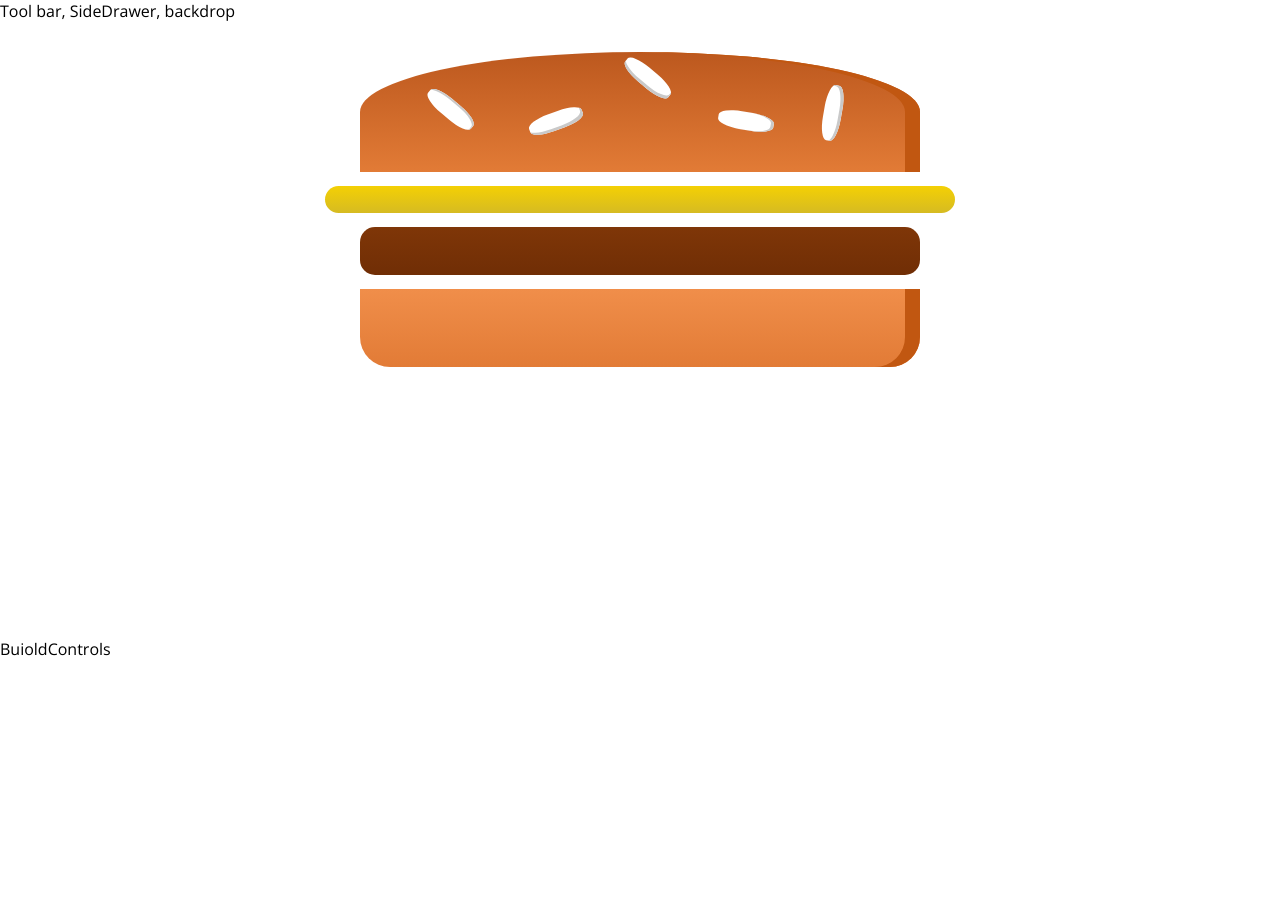
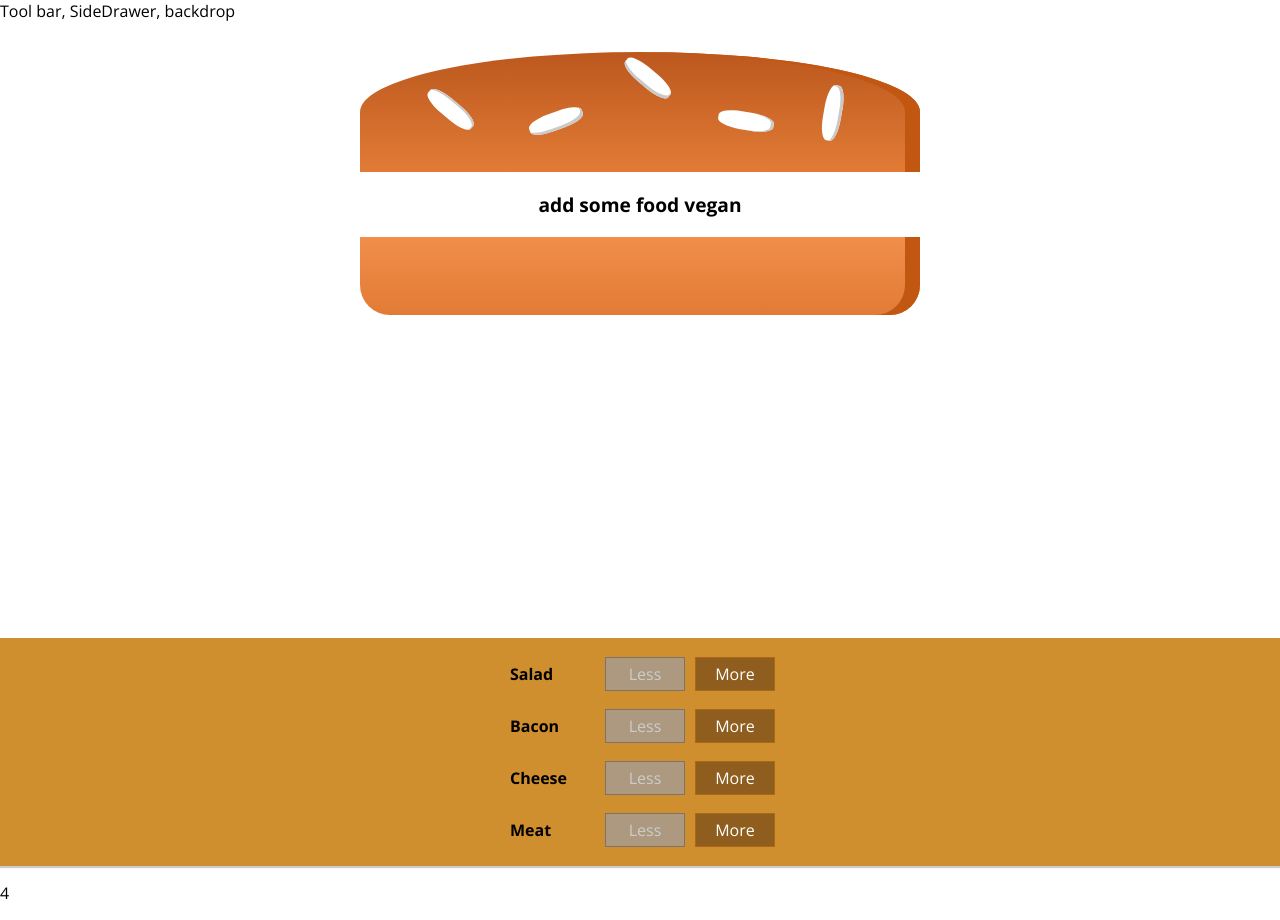
Before and after one commit to thbach/burgerbuilder, a React app: page / in a window 1280 px wide. Before the commit the page ends 800 px from the top, so only its background shows below. Built offline with nearby package versions, Linux system fonts and the light colour scheme.

Commit message:
added burger controls

```diff
--- a/src/App.js
+++ b/src/App.js
@@ -1,4 +1,4 @@
-import React, { Component } from 'react';
+import React, {Component} from 'react';
 import Layout from './components/Layout/Layout';
 import BurgerBuilder from './containers/BurgerBuilder/BurgerBuilder';
 
--- /dev/null
+++ b/src/components/BuildControls/BuildControl/BuildControl.css
@@ -0,0 +1,58 @@
+.BuildControl {
+  display: flex;
+  justify-content: space-between;
+  align-items: center;
+  margin: 5px 0;
+}
+
+.BuildControl button {
+  display: block;
+  font: inherit;
+  padding: 5px;
+  margin: 0 5px;
+  width: 80px;
+  border: 1px solid #aa6817;
+  cursor: pointer;
+  outline: none;
+}
+
+.BuildControl button:disabled {
+  background-color: #ac9980;
+  border: 1px solid #7e7365;
+  color: #ccc;
+  cursor: default;
+}
+
+.BuildControl button:hover:disabled {
+  background-color: #ac9980;
+  color: #ccc;
+  cursor: not-allowed;
+}
+
+.Label {
+  padding: 10px;
+  font-weight: bold;
+  width: 80px;
+}
+
+.BuildControl .Less {
+  background-color: #d39952;
+  color: white;
+}
+
+.BuildControl .More {
+  background-color: #8f5e1e;
+  color: white;
+}
+
+.BuildControl .Less:hover,
+.BuildControl .Less:active {
+  background-color: #daa972;
+  color: white;
+}
+
+.BuildControl .More:hover,
+.BuildControl .More:active {
+  background-color: #99703f;
+  color: white;
+}
--- /dev/null
+++ b/src/components/BuildControls/BuildControl/BuildControl.js
@@ -0,0 +1,19 @@
+import React from 'react';
+import classes from './BuildControl.css';
+
+const buildControl = props => (
+  <div className={classes.BuildControl}>
+    <div className={classes.Label}>{props.label}</div>
+    <button
+      className={classes.Less}
+      onClick={props.removed}
+      disabled={props.disabled}>
+      Less
+    </button>
+    <button className={classes.More} onClick={props.added}>
+      More
+    </button>
+  </div>
+);
+
+export default buildControl;
--- /dev/null
+++ b/src/components/BuildControls/BuildControls.css
@@ -0,0 +1,10 @@
+.BuildControls {
+  width: 100%;
+  background-color: #cf8f2e;
+  display: flex;
+  flex-flow: column;
+  align-items: center;
+  box-shadow: 0 2px 1px #ccc;
+  margin: auto;
+  padding: 10px 0;
+}
--- /dev/null
+++ b/src/components/BuildControls/BuildControls.js
@@ -0,0 +1,26 @@
+import React from 'react';
+import classes from './BuildControls.css';
+import BuildControl from './BuildControl/BuildControl';
+
+const controls = [
+  {label: 'Salad', type: 'salad'},
+  {label: 'Bacon', type: 'bacon'},
+  {label: 'Cheese', type: 'cheese'},
+  {label: 'Meat', type: 'meat'}
+];
+
+const buildControls = props => (
+  <div className={classes.BuildControls}>
+    {controls.map(ctrl => (
+      <BuildControl
+        added={() => props.ingredientAdded(ctrl.type)}
+        removed={() => props.ingredientRemoved(ctrl.type)}
+        key={ctrl.label}
+        label={ctrl.label}
+        disabled={props.disabled[ctrl.type]}
+      />
+    ))}
+  </div>
+);
+
+export default buildControls;
--- a/src/components/Burger/Burger.js
+++ b/src/components/Burger/Burger.js
@@ -3,11 +3,24 @@ import classes from './Burger.css';
 import BurgerIngredient from './BurgerIngredient/BurgerIngredient';
 
 const burger = props => {
+  let transformedIngredients = Object.keys(props.ingredients)
+    .map(igKey => {
+      return [...Array(props.ingredients[igKey])].map((_, i) => {
+        return <BurgerIngredient key={igKey + i} type={igKey} />;
+      });
+    })
+    .reduce((arr, el) => {
+      return arr.concat(el);
+    }, []);
+
+  if (transformedIngredients.length === 0) {
+    transformedIngredients = <p>add some food vegan</p>;
+  }
+
   return (
     <div className={classes.Burger}>
       <BurgerIngredient type="bread-top" />
-      <BurgerIngredient type="cheese" />
-      <BurgerIngredient type="meat" />
+      {transformedIngredients}
       <BurgerIngredient type="bread-bottom" />
     </div>
   );
--- a/src/components/Burger/BurgerIngredient/BurgerIngredient.js
+++ b/src/components/Burger/BurgerIngredient/BurgerIngredient.js
@@ -1,4 +1,4 @@
-import React, { Component } from 'react';
+import React, {Component} from 'react';
 import classes from './BurgerIngredient.css';
 import PropTypes from 'prop-types';
 
--- a/src/containers/BurgerBuilder/BurgerBuilder.js
+++ b/src/containers/BurgerBuilder/BurgerBuilder.js
@@ -1,13 +1,74 @@
-import React, { Component } from 'react';
+import React, {Component} from 'react';
 import Aux from '../../hoc/Aux';
 import Burger from '../../components/Burger/Burger';
+import BuildControls from '../../components/BuildControls/BuildControls';
+
+const INGREDIENT_PRICES = {
+  salad: 0.5,
+  cheese: 0.4,
+  meat: 1.3,
+  bacon: 0.7
+};
 
 class BurgerBuilder extends Component {
+  state = {
+    ingredients: {
+      salad: 0,
+      bacon: 0,
+      cheese: 0,
+      meat: 0
+    },
+    totalPrice: 4
+  };
+
+  addIngredientHandler = type => {
+    const oldCount = this.state.ingredients[type];
+    const updatedCount = oldCount + 1;
+    const updatedIngredients = {
+      ...this.state.ingredients
+    };
+    updatedIngredients[type] = updatedCount;
+    const priceAddition = INGREDIENT_PRICES[type];
+    const oldPrice = this.state.totalPrice;
+    const newPrice = oldPrice + priceAddition;
+    this.setState({totalPrice: newPrice, ingredients: updatedIngredients});
+  };
+
+  removeIngredientHandler = type => {
+    const oldCount = this.state.ingredients[type];
+    if (oldCount <= 0) {
+      return;
+    }
+    const updatedCount = oldCount - 1;
+    const updatedIngredients = {
+      ...this.state.ingredients
+    };
+    updatedIngredients[type] = updatedCount;
+    const priceAddition = INGREDIENT_PRICES[type];
+    const oldPrice = this.state.totalPrice;
+    const newPrice = oldPrice - priceAddition;
+
+    this.setState({totalPrice: newPrice, ingredients: updatedIngredients});
+  };
+
   render() {
+    const disableInfo = {
+      ...this.state.ingredients
+    };
+
+    for (let key in disableInfo) {
+      disableInfo[key] = disableInfo[key] <= 0;
+    }
+
     return (
       <Aux>
-        <Burger />
-        <div>BuioldControls</div>
+        <Burger ingredients={this.state.ingredients} />
+        <BuildControls
+          ingredientAdded={this.addIngredientHandler}
+          ingredientRemoved={this.removeIngredientHandler}
+          disabled={disableInfo}
+        />
+        <p>{this.state.totalPrice}</p>
       </Aux>
     );
   }
```
Also changed, not shown: 1 other file (tests, documents, lock files or other folders).
